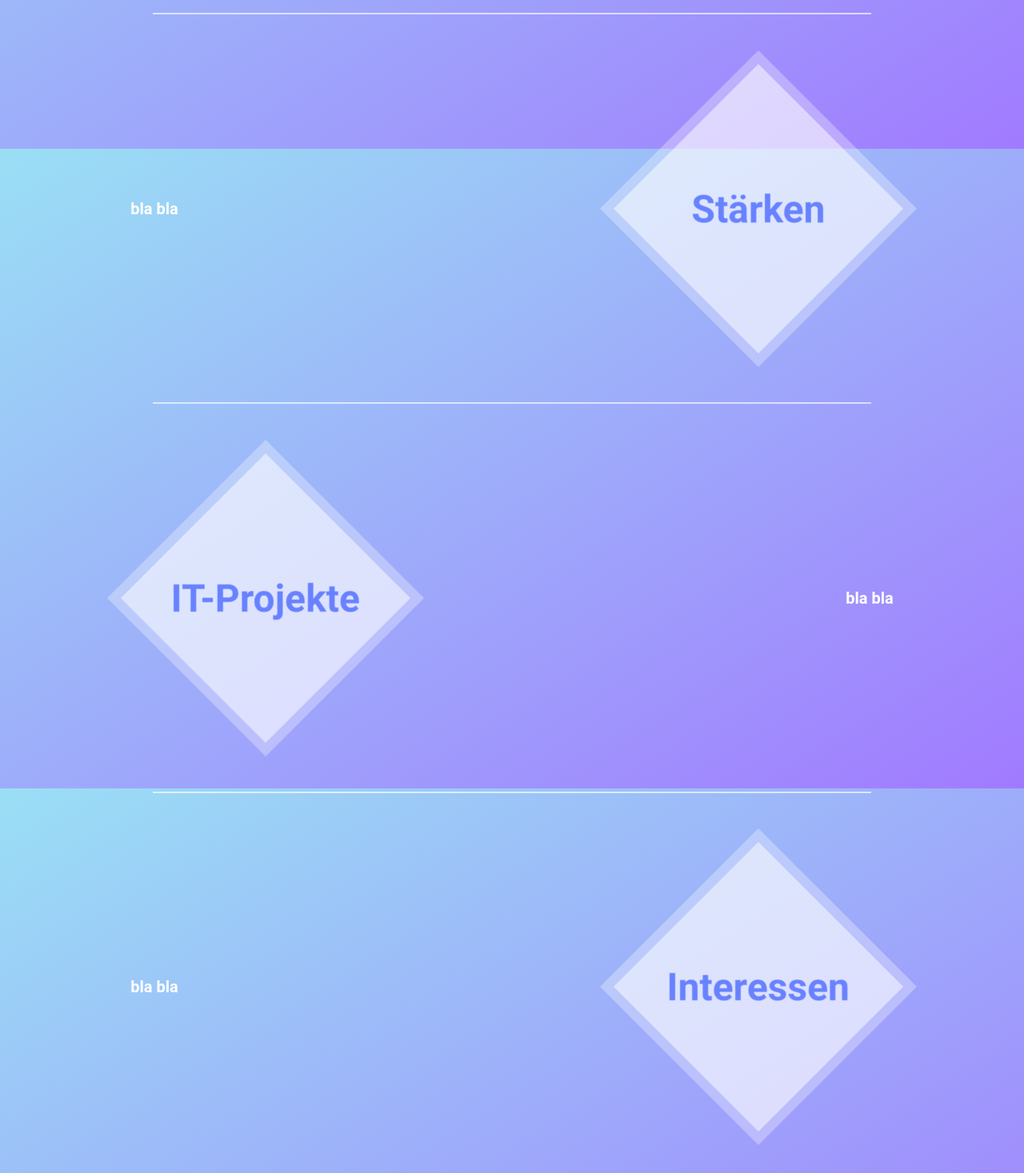
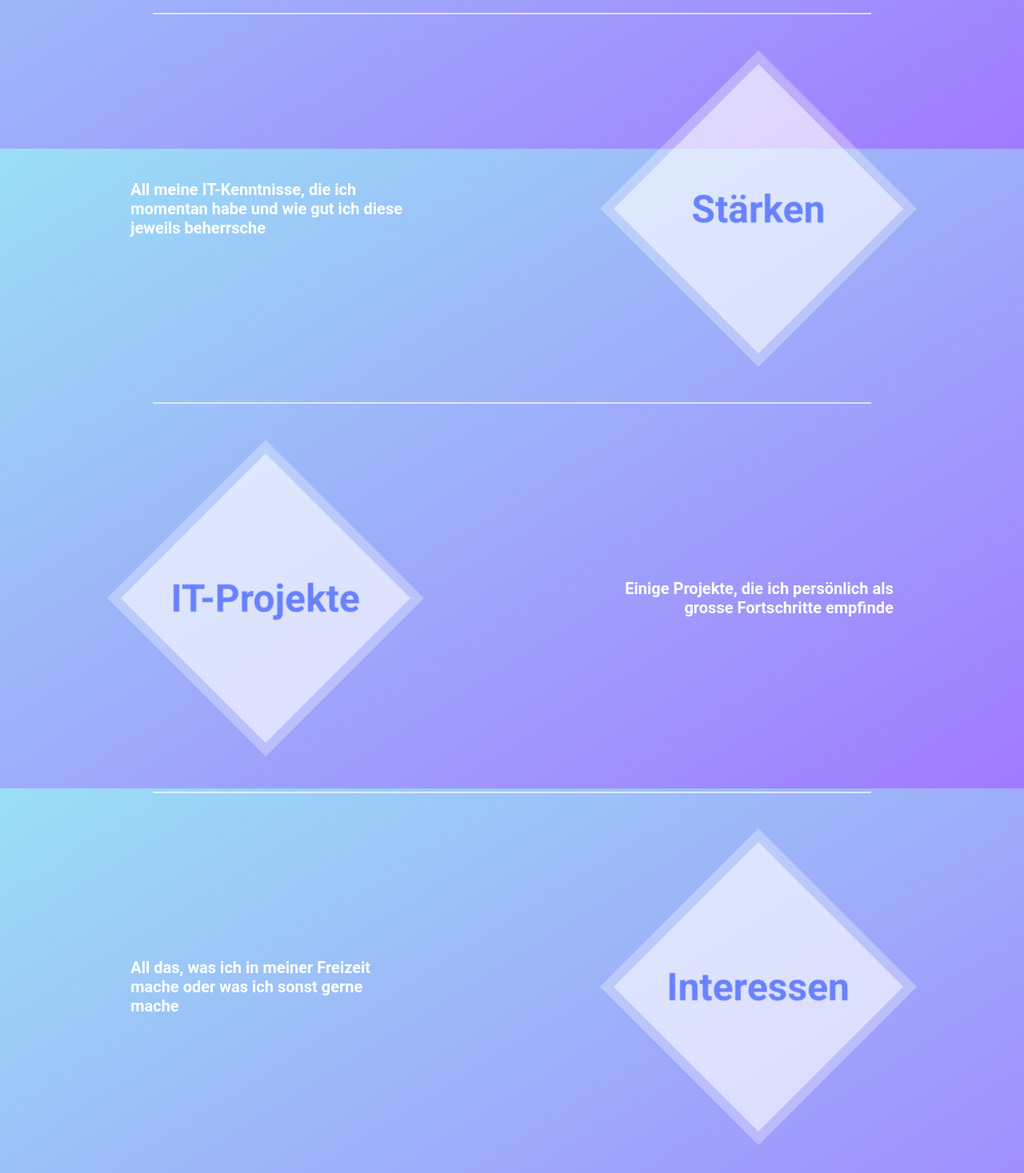
Before and after one commit to daviddresus/portfolio, a React (Create React App) app: page / in a window 1280 px wide. Shown: the part 614-2081 px from the top of the page at 80% size. Built offline with nearby package versions, Linux system fonts and the light colour scheme.

Commit message:
added content to home page

```diff
--- a/src/Pages/Home/Home.js
+++ b/src/Pages/Home/Home.js
@@ -10,9 +10,9 @@ export default function Home() {
 
     const links = [
         { title: 'Lebenslauf', redirect: '/lebenslauf', desc: 'Meine bisherigen schulischen Werdegänge mit allen relevanten Informationen', id: '1' },
-        { title: 'Stärken', redirect: '/staerken', desc: 'bla bla', id: '2' },
-        { title: 'IT-Projekte', redirect: '/itprojekte', desc: 'bla bla', id: '3' },
-        { title: 'Interessen', redirect: '/interessen', desc: 'bla bla', id: '4' },
+        { title: 'Stärken', redirect: '/staerken', desc: 'All meine IT-Kenntnisse, die ich momentan habe und wie gut ich diese jeweils beherrsche', id: '2' },
+        { title: 'IT-Projekte', redirect: '/itprojekte', desc: 'Einige Projekte, die ich persönlich als grosse Fortschritte empfinde', id: '3' },
+        { title: 'Interessen', redirect: '/interessen', desc: 'All das, was ich in meiner Freizeit mache oder was ich sonst gerne mache', id: '4' },
         { title: 'Portfolio', redirect: '/portfolio', desc: 'Meine Noten vom 1. bis zum 2. Schuljahr von der gibb, von bbc und von bwd', id: '5' }
     ];
 
--- a/src/Pages/Interessen/Interessen.js
+++ b/src/Pages/Interessen/Interessen.js
@@ -12,7 +12,6 @@ export default function Interessen() {
     { title: 'Frontend', id: '1' },
     { title: 'Game Development', id: '2' },
     { title: 'Editing', id: '3' }
-    // Add more items as needed
   ];
 
   const contextToTheItem = [
--- a/src/Pages/Staerken/Staerken.js
+++ b/src/Pages/Staerken/Staerken.js
@@ -18,8 +18,7 @@ export default function Staerken() {
     { title: 'C#', percentage: '20', id: '6' },
     { title: 'Git', percentage: '65', id: '7' },
     { title: 'Python', percentage: '50', id: '8' },
-    { title: 'MySQL', percentage: '80', id: '9' },
-    // Add more items as needed
+    { title: 'MySQL', percentage: '80', id: '9' }
   ];
 
   return (
```
